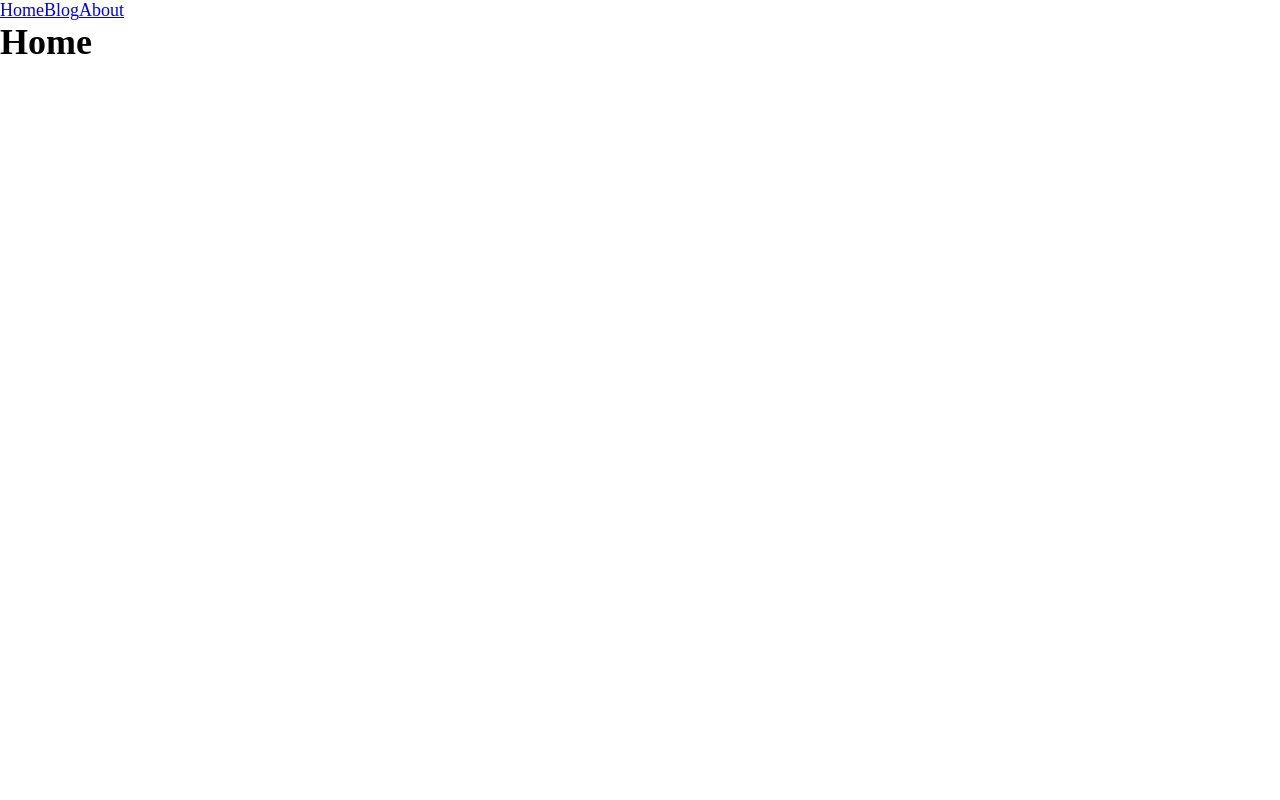
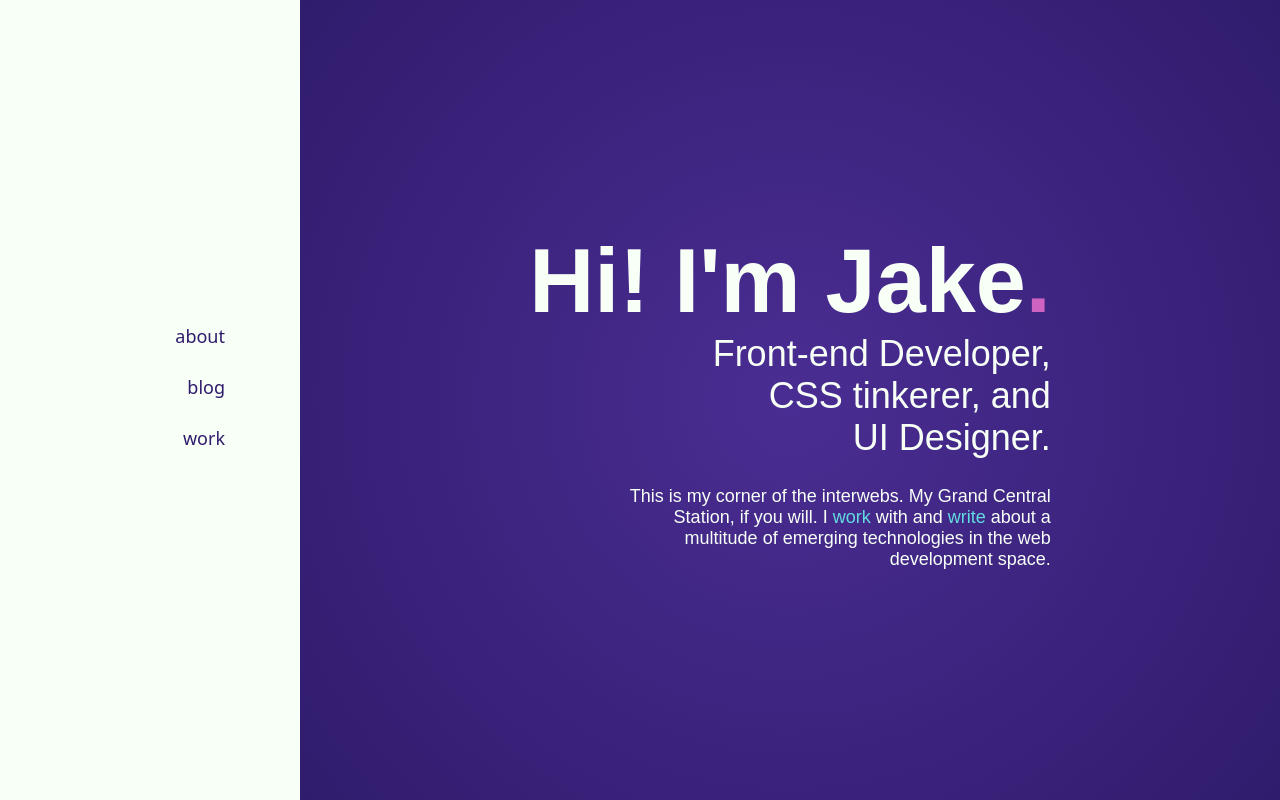
Before and after one commit to jakewies/next-emotion-website, a Next.js app: page / in a window 1280 px wide. Built offline with nearby package versions, Linux system fonts and the light colour scheme.

Commit message:
Add styling to home page for desktop.

```diff
--- a/pages/index.js
+++ b/pages/index.js
@@ -1,11 +1,32 @@
 import Layout from '../src/components/page/layout'
+import {
+  SplashContainer,
+  Splash,
+  Title,
+  Period
+} from '../src/components/home/splash'
+import { SkillsContainer, Skill } from '../src/components/home/skills'
 
-function Index() {
-  return (
-    <Layout title="Jake Wiesler">
-      <h1>Home</h1>
-    </Layout>
-  )
-}
+const Index = () =>
+  <Layout title="Jake Wiesler">
+    <SplashContainer>
+      <Splash>
+        <Title>
+          Hi! I'm Jake
+          <Period>.</Period>
+        </Title>
+        <SkillsContainer>
+          <Skill>Front-end Developer,</Skill>
+          <Skill>CSS tinkerer, and</Skill>
+          <Skill>UI Designer.</Skill>
+        </SkillsContainer>
+        <p>
+          This is my corner of the interwebs. My Grand Central Station, if you
+          will. I <span>work</span> with and <span>write</span> about a
+          multitude of emerging technologies in the web development space.
+        </p>
+      </Splash>
+    </SplashContainer>
+  </Layout>
 
 export default Index
--- /dev/null
+++ b/src/components/home/skills.js
@@ -0,0 +1,10 @@
+import styled from 'styled-components'
+
+export const SkillsContainer = styled.div`
+  display: flex;
+  flex-direction: column;
+  align-items: flex-end;
+  margin-bottom: 1.5rem;
+`
+
+export const Skill = styled.span`font-size: 2rem;`
--- /dev/null
+++ b/src/components/home/splash.js
@@ -0,0 +1,30 @@
+import styled from 'styled-components'
+
+export const SplashContainer = styled.div`
+  display: flex;
+  justify-content: center;
+  align-items: center;
+  background-color: #4a2d92;
+  background-image: radial-gradient(circle, #4a2d92, #301c6d);
+  min-height: 100vh;
+`
+
+export const Splash = styled.div`
+  color: #f7fff7;
+  font-family: 'Avenir Next', sans-serif;
+  max-width: 600px;
+  text-align: right;
+
+  p {
+    max-width: 450px;
+    margin-left: auto;
+  }
+
+  p span {
+    color: #63dbe2;
+  }
+`
+
+export const Title = styled.h1`font-size: 5rem;`
+
+export const Period = styled.span`color: #ce63c1;`
--- a/src/components/page/header.js
+++ /dev/null
@@ -1,19 +0,0 @@
-import Link from 'next/link'
-
-function Header() {
-  return (
-    <header>
-      <Link href="/">
-        <a>Home</a>
-      </Link>
-      <Link href="/blog">
-        <a>Blog</a>
-      </Link>
-      <Link href="/about">
-        <a>About</a>
-      </Link>
-    </header>
-  )
-}
-
-export default Header
--- a/src/components/page/layout.js
+++ b/src/components/page/layout.js
@@ -1,7 +1,7 @@
 import PropTypes from 'prop-types'
-import { injectGlobal } from 'styled-components'
+import styled, { injectGlobal } from 'styled-components'
 import Meta from './meta'
-import Header from './header'
+import Nav from './navigation'
 
 injectGlobal`
   html {
@@ -20,13 +20,15 @@ injectGlobal`
   }
 `
 
+const Main = styled.main`margin-left: 300px;`
+
 const Layout = ({ title, children }) =>
   <div>
     <Meta title={title} />
-    <main>
-      <Header />
+    <Nav />
+    <Main>
       {children}
-    </main>
+    </Main>
   </div>
 
 Layout.propTypes = {
--- /dev/null
+++ b/src/components/page/navigation.js
@@ -0,0 +1,45 @@
+import Link from 'next/link'
+import styled from 'styled-components'
+
+const NavContainer = styled.div`
+  background-color: #f7fff7;
+  width: 300px;
+  position: fixed;
+  top: 0;
+  left: 0;
+  bottom: 0;
+  display: flex;
+  justify-content: center;
+  align-items: center;
+`
+
+const StyledNav = styled.nav`
+  width: 50%;
+  display: flex;
+  flex-direction: column;
+
+  a {
+    color: #301c6d;
+    font-family: system-ui;
+    margin-bottom: 1.5rem;
+    text-align: right;
+    text-decoration: none;
+  }
+`
+
+const Nav = () =>
+  <NavContainer>
+    <StyledNav>
+      <Link prefetch href="/">
+        <a>about</a>
+      </Link>
+      <Link prefetch href="/blog">
+        <a>blog</a>
+      </Link>
+      <Link prefetch href="/work">
+        <a>work</a>
+      </Link>
+    </StyledNav>
+  </NavContainer>
+
+export default Nav
--- a/src/posts/index.json
+++ b/src/posts/index.json
@@ -1,5 +1,14 @@
 {
   "fileMap": {
+    "posts/alan-watts-wisdom.json": {
+      "title": "Alan Watts Wisdom",
+      "date": "09-02-2017",
+      "dir": "posts",
+      "base": "alan-watts-wisdom.json",
+      "ext": ".json",
+      "sourceBase": "alan-watts-wisdom.md",
+      "sourceExt": ".md"
+    },
     "posts/tree-shaking-in-webpack-2.json": {
       "title": "Tree-Shaking ES6 Modules in webpack 2",
       "date": "01-16-2017",
@@ -8,15 +17,6 @@
       "ext": ".json",
       "sourceBase": "tree-shaking-in-webpack-2.md",
       "sourceExt": ".md"
-    },
-    "posts/alan-watts-wisdom.json": {
-      "title": "Alan Watts Wisdom",
-      "date": "09-02-2017",
-      "dir": "posts",
-      "base": "alan-watts-wisdom.json",
-      "ext": ".json",
-      "sourceBase": "alan-watts-wisdom.md",
-      "sourceExt": ".md"
     }
   },
   "sourceFileArray": [
```
Also changed, not shown: pages/about.js (deleted, +0 -8 lines), pages/work.js (added, +8 -0 lines), .eslintrc.js.
